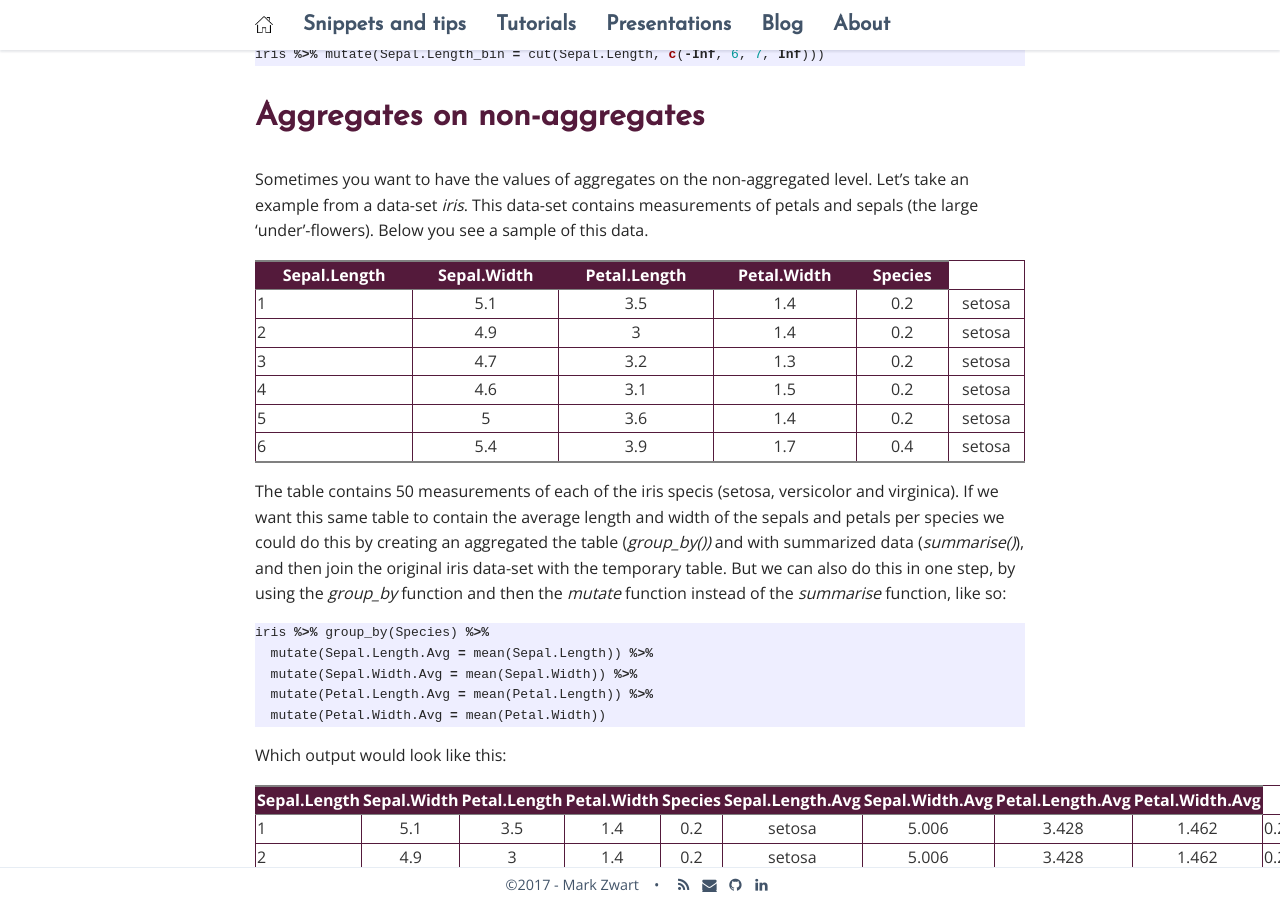
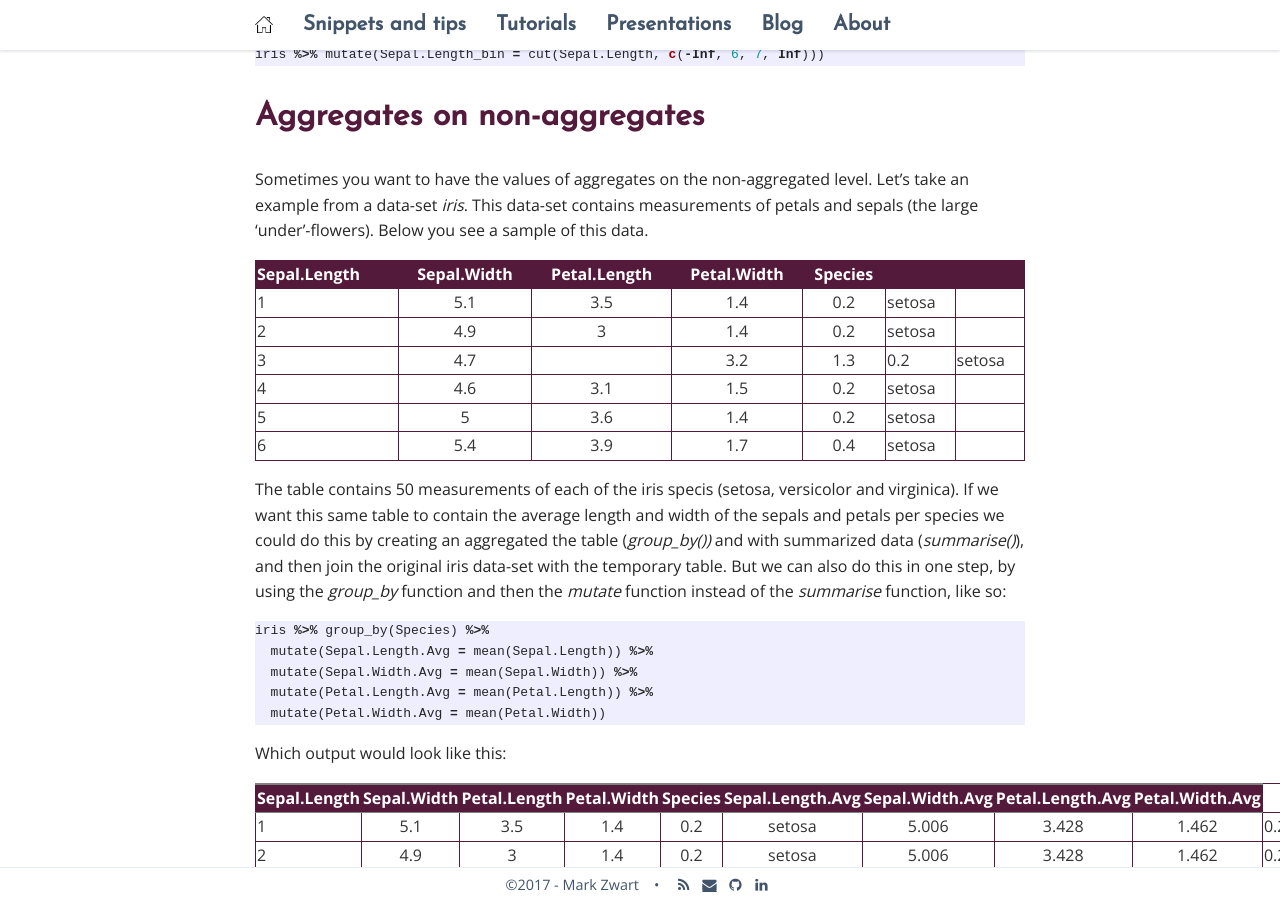
Before and after one commit to mark-me/mark-me.github.io, a Jekyll site: the page built from _pages/snippets-and-tips/data-transformation.md, in a window 1280 px wide and 900 px high, scrolled down 3594 px. Built offline with Jekyll 4.4.1, drawn with Linux system fonts in a browser that asks for light colours; nearby versions of some CDN libraries; comment, search, counter and statistics services are not loaded.

Commit message:
Update data-transformation.md

```diff
--- a/_pages/snippets-and-tips/data-transformation.md
+++ b/_pages/snippets-and-tips/data-transformation.md
@@ -125,127 +125,14 @@ iris %>% mutate(Sepal.Length_bin = cut(Sepal.Length, c(-Inf, 6, 7, Inf)))
 
 Sometimes you want to have the values of aggregates on the non-aggregated level. Let's take an example from a data-set _iris_. This data-set contains measurements of petals and sepals (the large 'under'-flowers). Below you see a sample of this data.
 
-<table class="gmisc_table" style="border-collapse: collapse; margin-top: 1em; margin-bottom: 1em;">
-
-<thead>
-
-<tr>
-
-<th style="border-bottom: 1px solid grey; border-top: 2px solid grey; text-align: center;">Sepal.Length</th>
-
-<th style="border-bottom: 1px solid grey; border-top: 2px solid grey; text-align: center;">Sepal.Width</th>
-
-<th style="border-bottom: 1px solid grey; border-top: 2px solid grey; text-align: center;">Petal.Length</th>
-
-<th style="border-bottom: 1px solid grey; border-top: 2px solid grey; text-align: center;">Petal.Width</th>
-
-<th style="border-bottom: 1px solid grey; border-top: 2px solid grey; text-align: center;">Species</th>
-
-</tr>
-
-</thead>
-
-<tbody>
-
-<tr>
-
-<td style="text-align: left;">1</td>
-
-<td style="text-align: center;">5.1</td>
-
-<td style="text-align: center;">3.5</td>
-
-<td style="text-align: center;">1.4</td>
-
-<td style="text-align: center;">0.2</td>
-
-<td style="text-align: center;">setosa</td>
-
-</tr>
-
-<tr>
-
-<td style="text-align: left;">2</td>
-
-<td style="text-align: center;">4.9</td>
-
-<td style="text-align: center;">3</td>
-
-<td style="text-align: center;">1.4</td>
-
-<td style="text-align: center;">0.2</td>
-
-<td style="text-align: center;">setosa</td>
-
-</tr>
-
-<tr>
-
-<td style="text-align: left;">3</td>
-
-<td style="text-align: center;">4.7</td>
-
-<td style="text-align: center;">3.2</td>
-
-<td style="text-align: center;">1.3</td>
-
-<td style="text-align: center;">0.2</td>
-
-<td style="text-align: center;">setosa</td>
-
-</tr>
-
-<tr>
-
-<td style="text-align: left;">4</td>
-
-<td style="text-align: center;">4.6</td>
-
-<td style="text-align: center;">3.1</td>
-
-<td style="text-align: center;">1.5</td>
-
-<td style="text-align: center;">0.2</td>
-
-<td style="text-align: center;">setosa</td>
-
-</tr>
-
-<tr>
-
-<td style="text-align: left;">5</td>
-
-<td style="text-align: center;">5</td>
-
-<td style="text-align: center;">3.6</td>
-
-<td style="text-align: center;">1.4</td>
-
-<td style="text-align: center;">0.2</td>
-
-<td style="text-align: center;">setosa</td>
-
-</tr>
-
-<tr>
-
-<td style="border-bottom: 2px solid grey; text-align: left;">6</td>
-
-<td style="border-bottom: 2px solid grey; text-align: center;">5.4</td>
-
-<td style="border-bottom: 2px solid grey; text-align: center;">3.9</td>
-
-<td style="border-bottom: 2px solid grey; text-align: center;">1.7</td>
-
-<td style="border-bottom: 2px solid grey; text-align: center;">0.4</td>
-
-<td style="border-bottom: 2px solid grey; text-align: center;">setosa</td>
-
-</tr>
-
-</tbody>
-
-</table>
+|Sepal.Length|Sepal.Width|Petal.Length|Petal.Width|Species|
+|---         |   :---:   |    :---:   |    :---:  | :---: |
+|1|5.1|3.5|1.4|0.2|setosa|
+|2|4.9|3|1.4|0.2|setosa|
+|3|4.7||3.2|1.3|0.2|setosa|
+|4|4.6|3.1|1.5|0.2|setosa|
+|5|5|3.6|1.4|0.2|setosa|
+|6|5.4|3.9|1.7|0.4|setosa|
 
 The table contains 50 measurements of each of the iris specis (setosa, versicolor and virginica). If we want this same table to contain the average length and width of the sepals and petals per species we could do this by creating an aggregated the table (_group_by())_ and with summarized data (_summarise()_), and then join the original iris data-set with the temporary table. But we can also do this in one step, by using the _group_by_ function and then the _mutate_ function instead of the _summarise_ function, like so:
 
```
